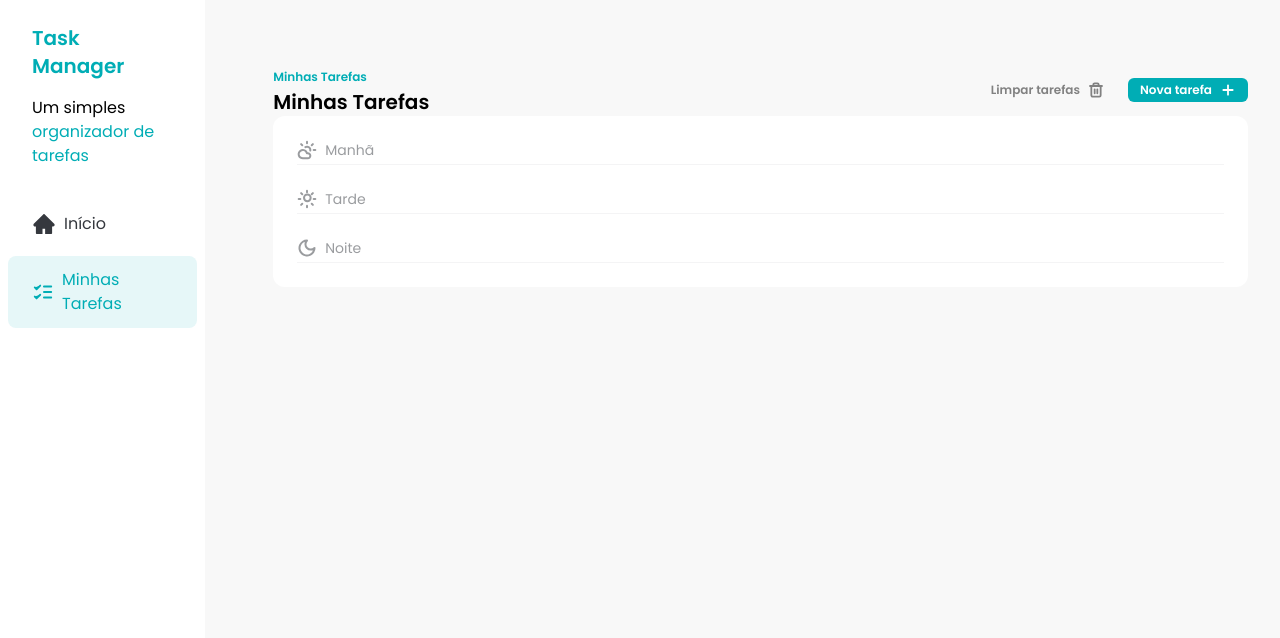
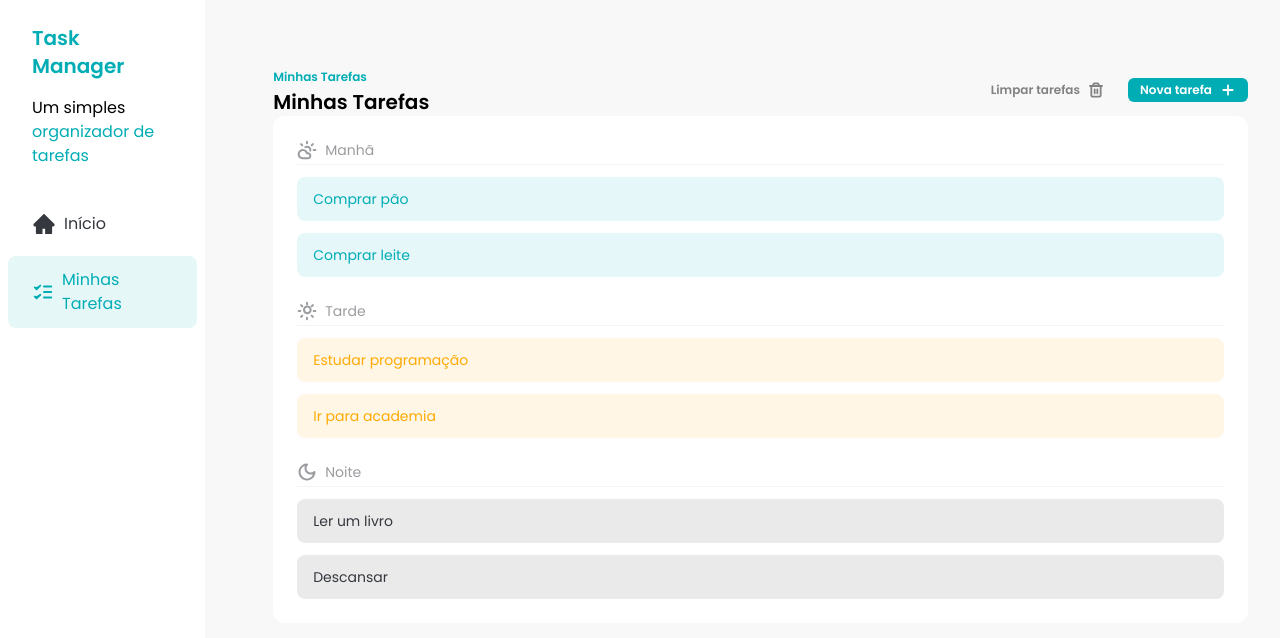
Before and after one commit to fernandoalbuquerqueponte/fsc-task-manager, a React (Vite) app: page / in a window 1280 px wide. Shown: the top 638 px of the page. Built offline with nearby package versions, Linux system fonts and the light colour scheme.

Commit message:
feat: ensure tasks are listed on Tasks component

```diff
--- /dev/null
+++ b/src/components/TaskItem.jsx
@@ -0,0 +1,24 @@
+const TaskItem = ({ task }) => {
+  const getStatusClasses = () => {
+    if (task.status === "done") {
+      return "bg-[#00ADB5]/10 text-[#00ADB5]"
+    }
+
+    if (task.status === "in_progress") {
+      return "bg-[#FFAA04]/10 text-[#FFAA04]"
+    }
+
+    if (task.status === "not_started") {
+      return "bg-[#35383E]/10 text-[#35383E]"
+    }
+  }
+  return (
+    <div
+      className={`flex items-center gap-2 rounded-lg px-4 py-3 text-sm ${getStatusClasses()}`}
+    >
+      {task.title}
+    </div>
+  )
+}
+
+export default TaskItem
--- a/src/components/Tasks.jsx
+++ b/src/components/Tasks.jsx
@@ -1,13 +1,23 @@
-import Button from "./Button"
+import { useState } from "react"
+
 import AddIcon from "../assets/icons/add.svg?react"
 import TrashIcon from "../assets/icons/trash.svg?react"
-
 import CloudSunIcon from "../assets/icons/cloud-sun.svg?react"
 import MoonIcon from "../assets/icons/moon.svg?react"
 import SunIcon from "../assets/icons/sun.svg?react"
+
+import Button from "./Button"
 import TasksSeparator from "./TasksSeparator"
+import { TASKS } from "../constants/tasks"
+import TaskItem from "./TaskItem"
 
 const Tasks = () => {
+  const [tasks] = useState(TASKS)
+
+  const morningTasks = tasks.filter((task) => task.time === "morning")
+  const afternoonTasks = tasks.filter((task) => task.time === "afternoon")
+  const eveningTasks = tasks.filter((task) => task.time === "evening")
+
   return (
     <div className="w-full px-8 py-16">
       <div className="flex w-full justify-between">
@@ -34,14 +44,23 @@ const Tasks = () => {
       <div className="rounded-xl bg-white p-6">
         <div className="space-y-3">
           <TasksSeparator title="Manhã" icon={<CloudSunIcon />} />
+          {morningTasks.map((task) => (
+            <TaskItem key={task.id} task={task} />
+          ))}
         </div>
 
         <div className="my-6 space-y-3">
           <TasksSeparator title="Tarde" icon={<SunIcon />} />
+          {afternoonTasks.map((task) => (
+            <TaskItem key={task.id} task={task} />
+          ))}
         </div>
 
         <div className="space-y-3">
           <TasksSeparator title="Noite" icon={<MoonIcon />} />
+          {eveningTasks.map((task) => (
+            <TaskItem key={task.id} task={task} />
+          ))}
         </div>
       </div>
     </div>
--- /dev/null
+++ b/src/constants/tasks.js
@@ -0,0 +1,44 @@
+export const TASKS = [
+  {
+    id: 1,
+    title: "Comprar pão",
+    description: "Comprpar pao na padaria",
+    time: "morning",
+    status: "done",
+  },
+  {
+    id: 2,
+    title: "Comprar leite",
+    description: "Comprpar leite na padaria",
+    time: "morning",
+    status: "done",
+  },
+  {
+    id: 3,
+    title: "Estudar programação",
+    description: "Estudar React e JavaScript",
+    time: "afternoon",
+    status: "in_progress",
+  },
+  {
+    id: 4,
+    title: "Ir para academia",
+    description: "Ir para academia e fazer exercícios",
+    time: "afternoon",
+    status: "in_progress",
+  },
+  {
+    id: 5,
+    title: "Ler um livro",
+    description: "Ler um livro de programação",
+    time: "evening",
+    status: "not_started",
+  },
+  {
+    id: 6,
+    title: "Descansar",
+    description: "Descansar e relaxar após o dia",
+    time: "evening",
+    status: "not_started",
+  },
+]
```
